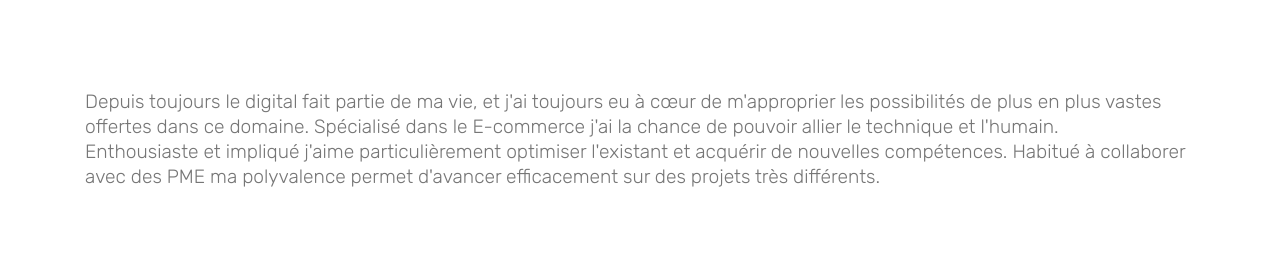
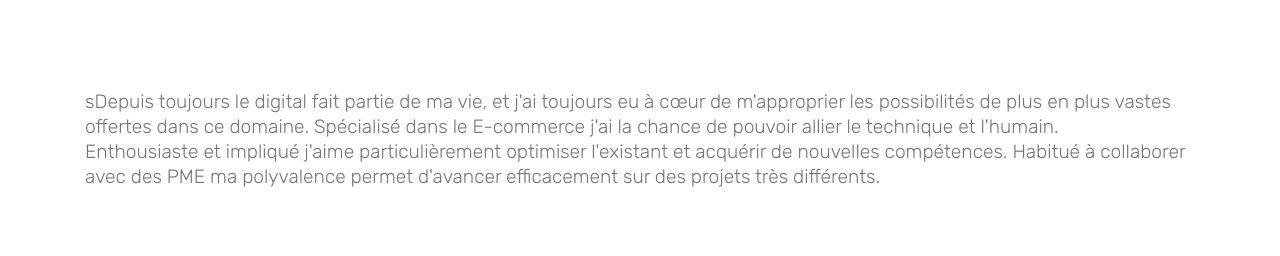
Before and after one commit to chrisfav/portfolio2, a plain HTML site: page index.html in a window 1280 px wide. Shown: the part 800-1056 px from the top of the page. Drawn offline with Linux system fonts and the light colour scheme; files whose address does not match are found by name.

Commit message:
Update index.html

```diff
--- a/index.html
+++ b/index.html
@@ -54,7 +54,7 @@
 
     <div class="container">
 
-        <h3 class="mbr-section-subtitle pb-3 mbr-fonts-style display-5">Depuis toujours le digital fait partie de ma vie, et j'ai toujours eu à cœur de m'approprier les possibilités de plus en plus vastes offertes dans ce domaine. Spécialisé dans le E-commerce j'ai la chance de pouvoir allier le technique et l'humain. <br>Enthousiaste et impliqué j'aime particulièrement optimiser l'existant et acquérir de nouvelles compétences. Habitué à collaborer avec des PME ma polyvalence permet d'avancer efficacement sur des projets très différents.</h3>
+        <h3 class="mbr-section-subtitle pb-3 mbr-fonts-style display-5">sDepuis toujours le digital fait partie de ma vie, et j'ai toujours eu à cœur de m'approprier les possibilités de plus en plus vastes offertes dans ce domaine. Spécialisé dans le E-commerce j'ai la chance de pouvoir allier le technique et l'humain. <br>Enthousiaste et impliqué j'aime particulièrement optimiser l'existant et acquérir de nouvelles compétences. Habitué à collaborer avec des PME ma polyvalence permet d'avancer efficacement sur des projets très différents.</h3>
 
         <div class="media-container-row pt-5">
             <div class="block-content align-right">
```
